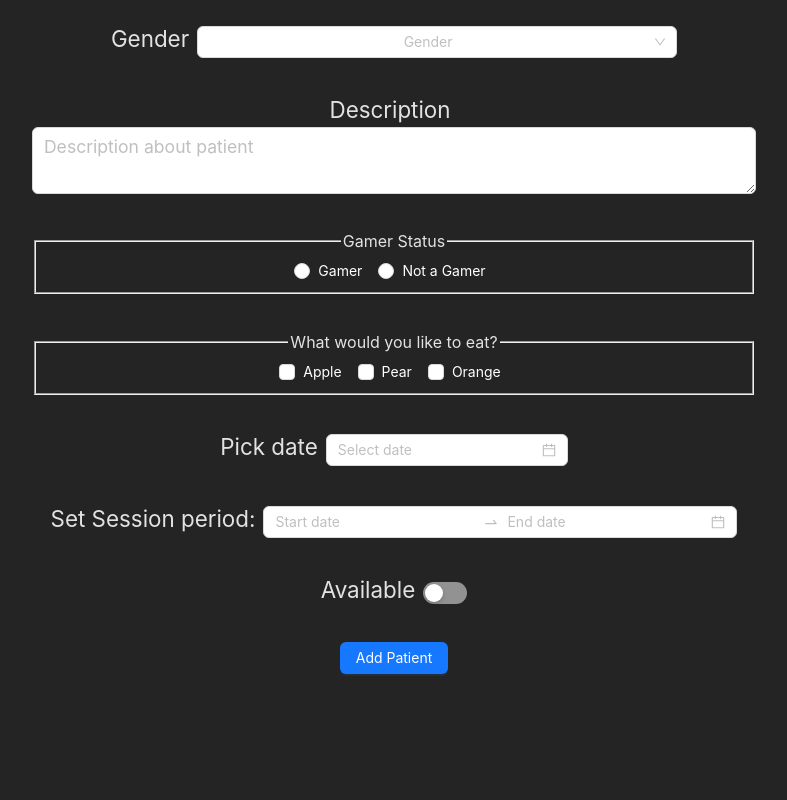
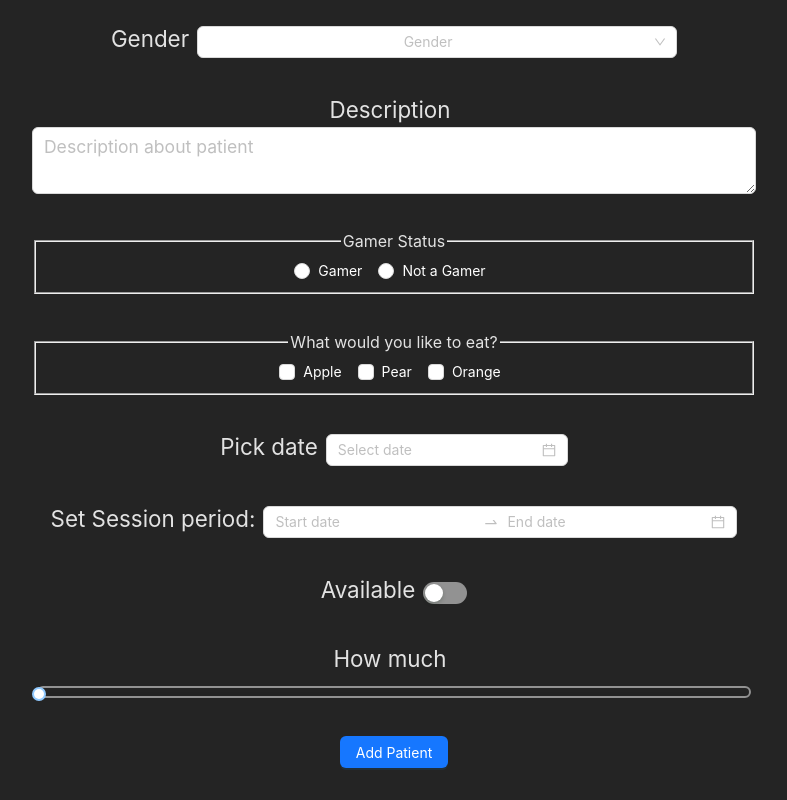
Before and after one commit to Ahmed-Elbessfy/add-patient-app, a React (Vite) app: page /add_patient in a window 1280 px wide. Shown: the part 555-1355 px from the top of the page, without its empty margins (246-1033 px from the left). Before the commit the page ends 1261 px from the top, so only its background shows below. Built offline with nearby package versions, Linux system fonts and the light colour scheme.

Commit message:
add Slider dynamic input
- add slider as accepted fieldType value
- add Slider input data at inputConfig array at DynamicForm
- add slider input code at DynamicInput comp
- add StyledDynamicSliderInput to change Slider input border

```diff
--- a/src/patterns/DynamicForm/DynamicForm.tsx
+++ b/src/patterns/DynamicForm/DynamicForm.tsx
@@ -142,6 +142,13 @@ const DynamicForm: FC = () => {
         label: "Available",
         onChange,
       },
+      {
+        fieldType: "slider",
+        name: "how_much",
+        id: "slider",
+        label: "How much",
+        onChange,
+      },
     ],
     onSubmit,
   };
--- a/src/patterns/DynamicInput/DynamicInput.styled.ts
+++ b/src/patterns/DynamicInput/DynamicInput.styled.ts
@@ -1,5 +1,5 @@
 import styled from "styled-components";
-import { Input, Select, Radio, Checkbox, Switch } from "antd";
+import { Input, Select, Radio, Checkbox, Switch, Slider } from "antd";
 const {TextArea} = Input
 
 export const StyledLabel = styled.label`
@@ -48,8 +48,14 @@ export const StyledDynamicCheckboxInput = styled(Checkbox.Group)`
     color:white;
   }
 `
+
 export const StyledDynamicSwitchInput = styled(Switch)`
   background-color:rgba(255,255,255, 0.5)
+`
+
+export const StyledDynamicSliderInput = styled(Slider)`
+  border: 2px solid rgba(255,255,255, 0.5);
+  border-radius: 10px;
 `
 
 export const StyledErrorMsg = styled.p`
--- a/src/patterns/DynamicInput/DynamicInput.tsx
+++ b/src/patterns/DynamicInput/DynamicInput.tsx
@@ -15,6 +15,7 @@ import {
   StyledDynamicCheckboxInput,
   StyledDynamicRadioInput,
   StyledDynamicSwitchInput,
+  StyledDynamicSliderInput,
 } from "./DynamicInput.styled";
 
 const { RangePicker } = DatePicker;
@@ -153,6 +154,12 @@ const DynamicInput: FC<DynamicInputConfig> = (props) => {
           onChange={(checked: boolean) => onChange(name, checked)}
         />
       )}
+      {/* Switch Input  */}
+      {fieldType === "slider" && (
+        <StyledDynamicSliderInput
+          onChange={(value: number) => onChange(name, value)}
+        />
+      )}
       {/* Error message  */}
       <StyledErrorMsg></StyledErrorMsg>
     </>
```
Also changed, not shown: src/patterns/DynamicInput/DynamicInput.types.tsx (+8 -2 lines).
